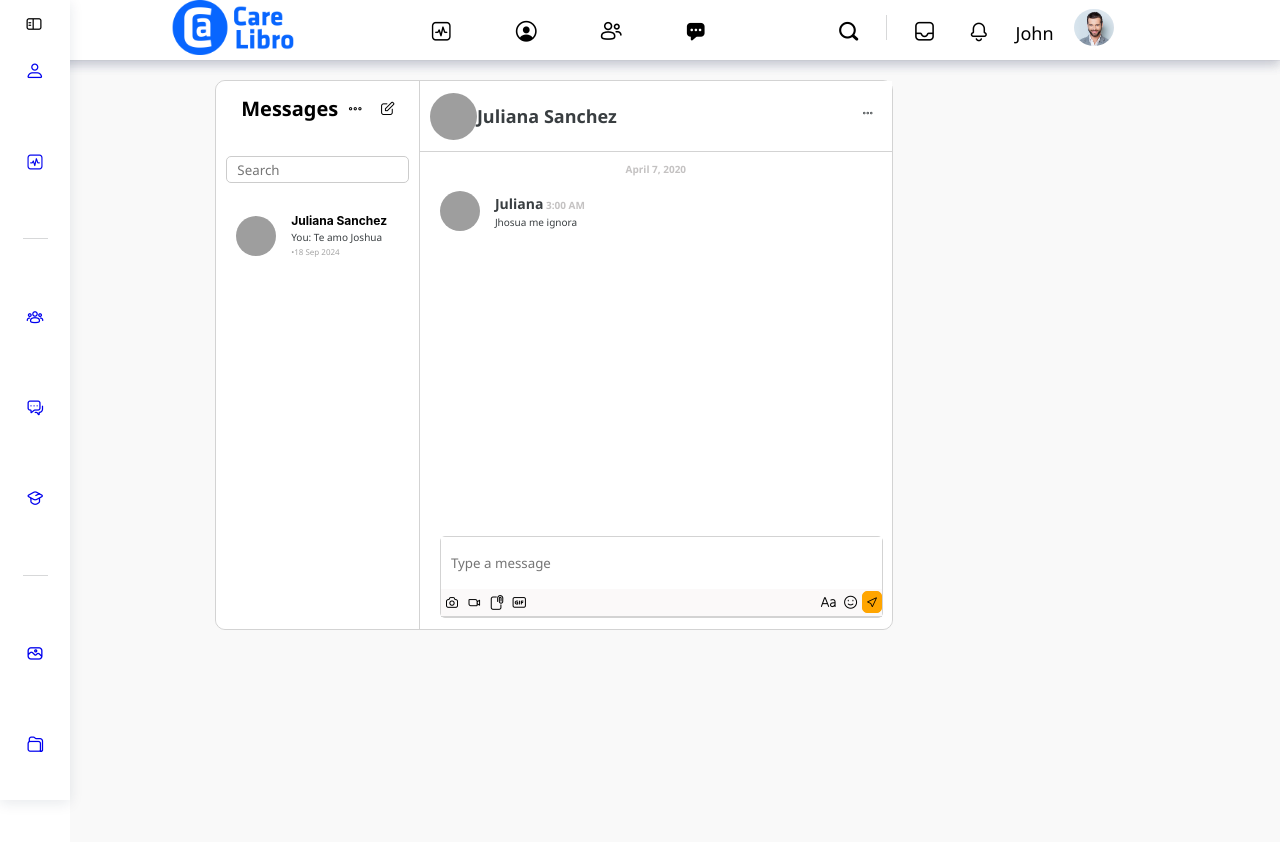
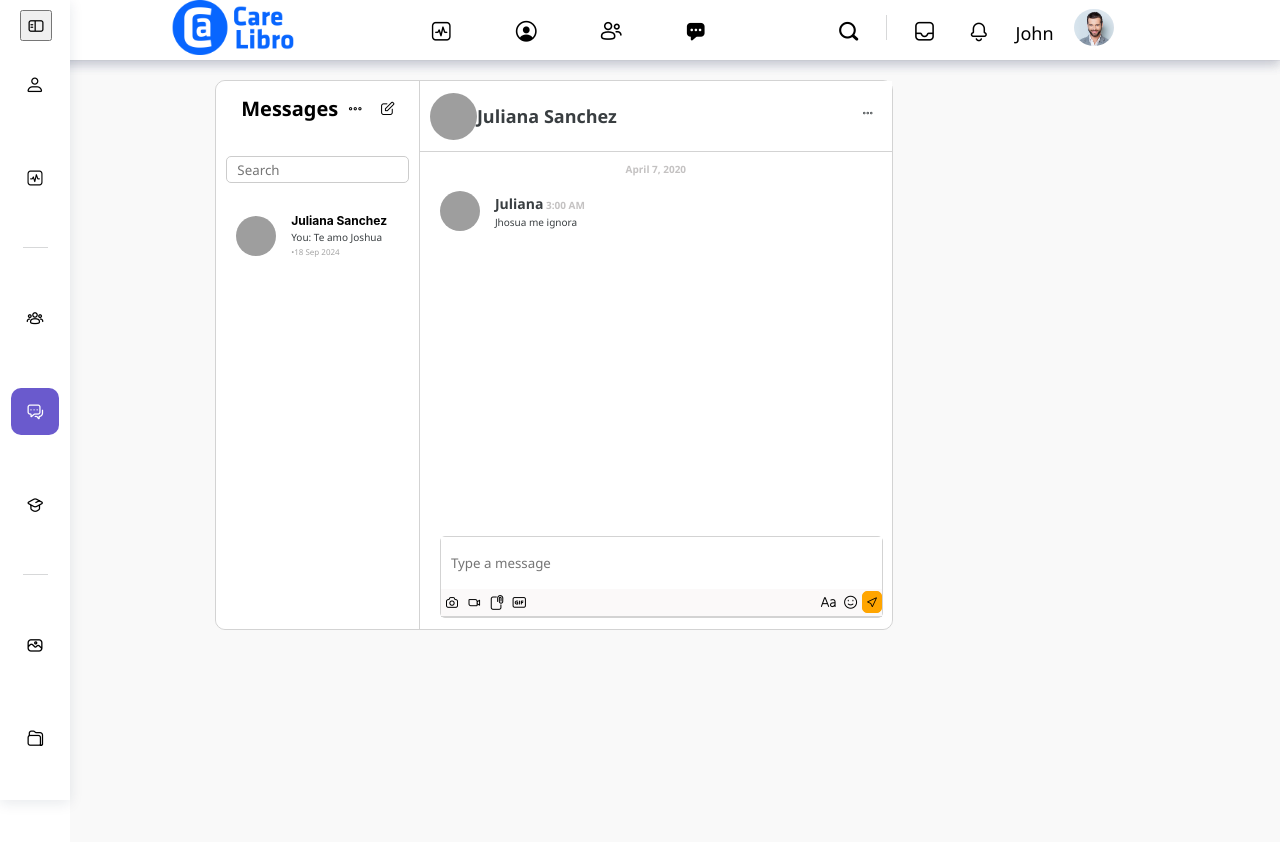
Before and after one commit to JoshuaMendez/ProyectoDisenoInterfaces, a React (Create React App) app: page /messages in a window 1280 px wide. Shown: the top 842 px of the page. Built offline with nearby package versions, Linux system fonts and the light colour scheme; grey boxes are pictures that could not be loaded.

Commit message:
leftbar y subprofile

```diff
--- a/src/components/Leftbar/Leftbar.css
+++ b/src/components/Leftbar/Leftbar.css
@@ -2,13 +2,17 @@
 @import url('../../assets/icons/css/bb-icons.css');
 
 .filled {
-    background-color: #4caf50; /* Color de fondo cuando está seleccionado */
-    color: white; /* Color del texto */
+    background-color: #6a5acd; /* Fondo morado cuando está seleccionado */
+    color: white; /* Texto e ícono en blanco cuando está seleccionado */
+    border-radius: 10px; /* Suavizar esquinas */
+    padding: 10px; /* Espacio alrededor del ícono y texto */
 }
 
 .clear {
-    background-color: transparent; /* Color de fondo cuando no está seleccionado */
-    color: black; /* Color del texto */
+    background-color: transparent; /* Fondo transparente cuando no está seleccionado */
+    color: black; /* Texto e ícono en negro cuando no está seleccionado */
+    border-radius: 10px; /* Suavizar esquinas */
+    padding: 10px;
 }
 
 .leftbar {
@@ -24,30 +28,46 @@
 }
 
 .icon-list-left {
-    top: 10 px;
+    top: 10px;
     list-style: none;
     height: 90%;
     display: flex;
     flex-direction: column;
     align-items: center;
     justify-content: space-between;
+}
 
+/* Estilo de íconos y texto en negro cuando no están seleccionados */
+.icon-list-left li.clear i,
+.icon-list-left li.clear span {
+    color: black;
+    text-decoration: none; /* Sin subrayado */
+}
+
+/* Estilo de íconos y texto en blanco cuando están seleccionados */
+.icon-list-left li.filled i,
+.icon-list-left li.filled span {
+    color: white;
+}
+
+/* Aplica a todos los links para eliminar el subrayado */
+.icon-list-left li a {
+    text-decoration: none;
 }
 
 .icon-list-left li {
     display: inline-block;
     margin: 10px 25px;
     font-size: 20px;
-    color: black;
     cursor: pointer;
 }
-#header-desplegable{
+
+#header-desplegable {
     display: inline-block;
     font-size: 20px;
     color: black;
     cursor: pointer;
     margin: 10px 20px;
-
 }
 
 .divider-horizontal {
@@ -55,17 +75,19 @@
     height: 1px;
     background-color: #d7d8d9;
 }
-.barExpandida{
-    width: 200px;
+
+.barExpandida {
+    width: 18%;
     transition: 0.5s;
     height: 100%;
-    background : white;
+    background: white;
     position: fixed;
     top: 0;
     z-index: 1001;
 }
-.rellenoBarExpandida{
-    top: 10 px;
+
+.rellenoBarExpandida {
+    top: 10px;
     list-style: none;
     height: 90%;
     display: flex;
@@ -73,13 +95,8 @@
     align-items: justify;
     justify-content: space-between;
 }
-/* span{
+
+h4 {
     font-family: -apple-system, BlinkMacSystemFont, segoe ui, Roboto, Oxygen-Sans, Ubuntu, Cantarell, helvetica neue, sans-serif;
     font-size: 12px;
-
-} */
-h4{
-    font-family: -apple-system, BlinkMacSystemFont, segoe ui, Roboto, Oxygen-Sans, Ubuntu, Cantarell, helvetica neue, sans-serif;
-    font-size: 12px;
-    position: relative;
 }
--- a/src/components/Leftbar/Leftbar.jsx
+++ b/src/components/Leftbar/Leftbar.jsx
@@ -1,7 +1,7 @@
 // Leftbar.jsx
 import React from 'react';
 import './Leftbar.css';
-import '../../assets/icons/css/bb-icons.css'; // Ensure this path is correct
+import '../../assets/icons/css/bb-icons.css'; // Asegúrate de que esta ruta sea correcta
 import { Link } from 'react-router-dom';
 import { useSelector } from 'react-redux';
 
@@ -11,52 +11,59 @@ const Leftbar = () => {
     const handleToggle = () => {
         setIsExpanded(!isExpanded);
     };
+
     return (
         <nav>
             {isExpanded && (
-                <div className = "barExpandida">
-                    <div id = "header-desplegable">
+                <div className="barExpandida">
+                    <button id="header-desplegable">
                         <i className="bb-icon-sidebar" id="desplegable" onClick={handleToggle}></i>
-                    </div>
+                    </button>
                     <div className='rellenoBarExpandida'>
                         <ul className='icon-list-left'>
                             <h4>PERSONAL</h4>
-                        <li className={currentPage === '/profile' ? "filled": "clear"}>
+                            <li className={currentPage === '/profile' ? "filled" : "clear"}>
                                 <Link to="/profile">
-                                <i className={currentPage === '/profile' ? "bb-icon-user-filled" :"bb-icon-user"}></i><span>My Profile</span>
+                                    <i className={currentPage === '/profile' ? "bb-icon-f bb-icon-user icon-colored" : "bb-icon-l bb-icon-user"}></i>
+                                    <span>My Profile</span>
                                 </Link>
                             </li>
-                        <li className={currentPage === '/timeline' ? "filled": "clear"}>
+                            <li className={currentPage === '/timeline' ? "filled" : "clear"}>
                                 <Link to="/timeline">
-                                <i className="bb-icon-activity"></i><span>My Timeline</span>
+                                    <i className="bb-icon-activity"></i>
+                                    <span>My Timeline</span>
                                 </Link>
                             </li>
-
                             <h4>COMMUNITY</h4>
-                        <li className={currentPage === '/groups' ? "filled": "clear"}>
+                            <li className={currentPage === '/groups' ? "filled" : "clear"}>
                                 <Link to="/groups">
-                            <i className="bb-icon-users"></i><span>My Groups</span>
+                                    <i className="bb-icon-users"></i>
+                                    <span>My Groups</span>
                                 </Link>
                             </li>
-                        <li className={currentPage === '/messages' ? "filled": "clear"}>
+                            <li className={currentPage === '/messages' ? "filled" : "clear"}>
                                 <Link to="/messages">
-                            <i className="bb-icon-comments-square"></i><span>My Discussions</span>
+                                    <i className="bb-icon-comments-square"></i>
+                                    <span>My Discussions</span>
                                 </Link>
                             </li>
-                        <li className={currentPage === '/courses' ? "filled": "clear"}>
+                            <li className={currentPage === '/courses' ? "filled" : "clear"}>
                                 <Link to="/courses">
-                                <i className="bb-icon-graduation-cap"></i><span>My Courses</span>
+                                    <i className="bb-icon-graduation-cap"></i>
+                                    <span>My Courses</span>
                                 </Link>
                             </li>
                             <h4>MEDIA</h4>
-                        <li className={currentPage === '/photo' ? "filled": "clear"}>
-                            <Link to="/photo">
-                                <i className="bb-icon-image"></i><span>My Photos</span>
+                            <li className={currentPage === '/photos' ? "filled" : "clear"}>
+                                <Link to="/photos">
+                                    <i className="bb-icon-image"></i>
+                                    <span>My Photos</span>
                                 </Link>
                             </li>
-                        <li className={currentPage === '/documents' ? "filled": "clear"}>
+                            <li className={currentPage === '/documents' ? "filled" : "clear"}>
                                 <Link to="/documents">
-                                <i className="bb-icon-folder-alt"></i><span>My Documents</span>
+                                    <i className="bb-icon-folder-alt"></i>
+                                    <span>My Documents</span>
                                 </Link>
                             </li>
                         </ul>
@@ -65,51 +72,50 @@ const Leftbar = () => {
             )}
             {!isExpanded && (
                 <div className='leftbar'>
-                        <div id = "header-desplegable">
+                    <button id="header-desplegable">
                         <i className="bb-icon-sidebar" id="desplegable" onClick={handleToggle}></i>
-                        </div>
+                    </button>
                     <ul className='icon-list-left'>
-                        <li>
-                            <Link to = "/profile">
+                        <li className={currentPage === '/profile' ? "filled" : "clear"}>
+                            <Link to="/profile">
                                 <i className="bb-icon-user"></i>
                             </Link>
                         </li>
-                        <li>
-                            <Link to = "/timeline">
+                        <li className={currentPage === '/timeline' ? "filled" : "clear"}>
+                            <Link to="/timeline">
                                 <i className="bb-icon-activity"></i>
                             </Link>
                         </li>
                         <li><div className='divider-horizontal'></div></li>
-                        <li>
-                            <Link to ="/groups">
+                        <li className={currentPage === '/groups' ? "filled" : "clear"}>
+                            <Link to="/groups">
                                 <i className="bb-icon-users"></i>
                             </Link>
                         </li>
-                        <li>
+                        <li className={currentPage === '/messages' ? "filled" : "clear"}>
                             <Link to="/messages">
                                 <i className="bb-icon-comments-square"></i>
                             </Link>
                         </li>
-                        <li>
+                        <li className={currentPage === '/courses' ? "filled" : "clear"}>
                             <Link to="/courses">
                                 <i className="bb-icon-graduation-cap"></i>
                             </Link>
                         </li>
                         <li><div className='divider-horizontal'></div></li>
-                        <li>
+                        <li className={currentPage === '/photos' ? "filled" : "clear"}>
                             <Link to="/photos">
                                 <i className="bb-icon-image"></i>
                             </Link>
                         </li>
-                        <li>
-                            <Link to = "/documents">
+                        <li className={currentPage === '/documents' ? "filled" : "clear"}>
+                            <Link to="/documents">
                                 <i className="bb-icon-folder-alt"></i>
                             </Link>
                         </li>
                     </ul>
                 </div>
             )}
-
         </nav>
     );
 }
--- a/src/components/SubProfile/SubProfile.jsx
+++ b/src/components/SubProfile/SubProfile.jsx
@@ -3,38 +3,40 @@ import React from 'react';
 import { Link } from 'react-router-dom';
 import './SubProfile.css';
 import '../../assets/icons/css/bb-icons.css';
+import { useSelector } from 'react-redux';
 
 const SubProfile = () => {
+    const currentPage = useSelector((state) => state.page.currentPage);
     return (
         <div className='menu-subprofile-component'>
             <li>
                 <Link to="/timeline">
-                    <i className="in-subprofile-list">Timeline</i>
+                    <i className={currentPage === '/timeline' ? "in-subprofile-list-strong" : "in-subprofile-list"}>Timeline</i>
                 </Link>
             </li>
             <li>
                 <Link to="/profile">
-                    <i className="in-subprofile-list">Profile</i>
+                    <i className={currentPage === '/profile' ? "in-subprofile-list-strong" : "in-subprofile-list"}>Profile</i>
                 </Link>
             </li>
             <li>
                 <Link to="/groups">
-                    <i className="in-subprofile-list">Groups</i>
+                    <i className={currentPage === '/groups' ? "in-subprofile-list-strong" : "in-subprofile-list"}>Groups</i>
                 </Link>
             </li>
             <li>
                 <Link to="/courses">
-                    <i className="in-subprofile-list">Courses</i>
+                    <i className={currentPage === '/courses' ? "in-subprofile-list-strong" : "in-subprofile-list"}>Courses</i>
                 </Link>
             </li>
             <li>
                 <Link to="/documents">
-                    <i className="in-subprofile-list">Documents</i>
+                    <i className={currentPage === '/documents' ? "in-subprofile-list-strong" : "in-subprofile-list"}>Documents</i>
                 </Link>
             </li>
             <li>
                 <Link to="/photos">
-                    <i className="in-subprofile-list">Photos</i>
+                    <i className={currentPage === '/photos' ? "in-subprofile-list-strong" : "in-subprofile-list"}>Photos</i>
                 </Link>
             </li>
         </div>
```
Also changed, not shown: src/components/SubProfile/SubProfile.css (+23 -7 lines). Lines whose indentation alone changed are shown as unchanged.
